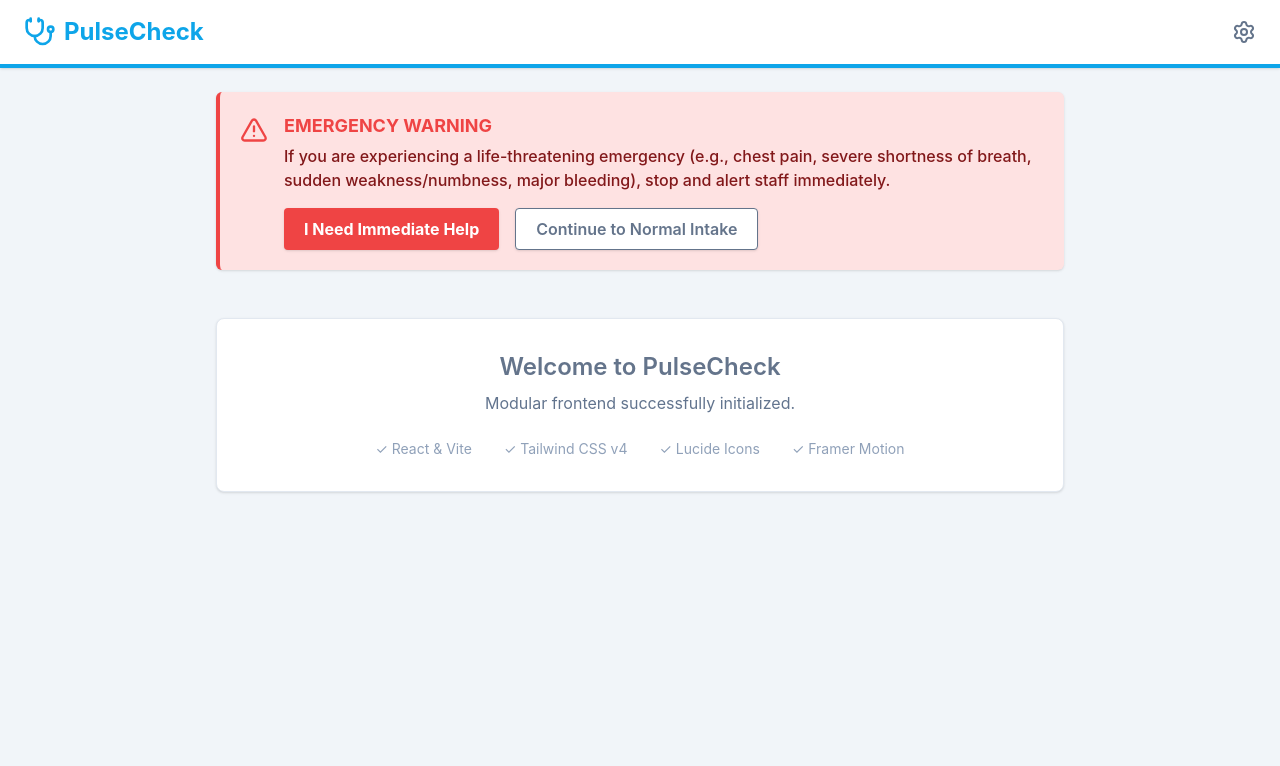
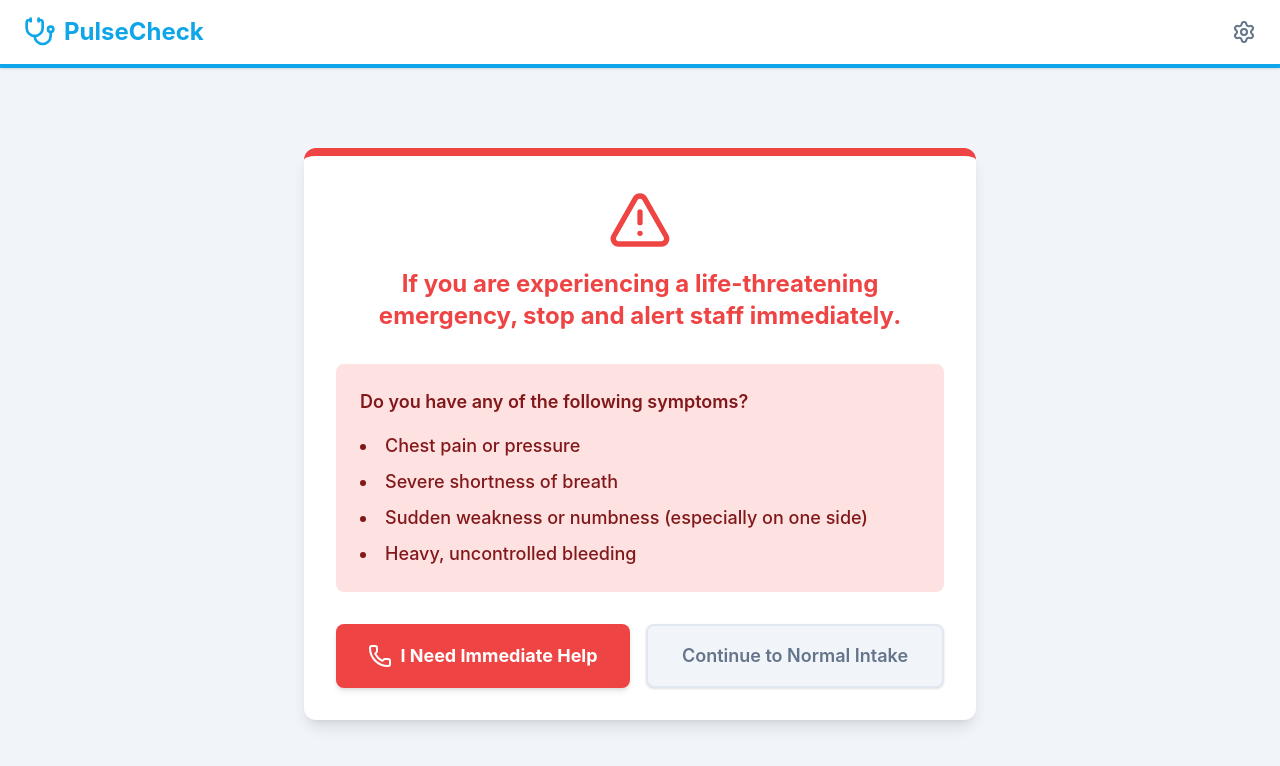
Before and after one commit to veereshkgorkals/pulsecheck-kiosk, a React (Vite) app: page / in a window 1280 px wide. Shown: the top 766 px of the page. Built offline with nearby package versions, Linux system fonts and the light colour scheme.

Commit message:
feat(triage): add emergency triage disclaimer modal and immediate alert state

```diff
--- a/src/App.tsx
+++ b/src/App.tsx
@@ -1,7 +1,11 @@
-import { AlertTriangle, Stethoscope, Settings } from 'lucide-react';
+import { useState } from 'react';
+import { AlertTriangle, Stethoscope, Settings, Phone, Volume2 } from 'lucide-react';
+import { motion } from 'framer-motion';
 import './index.css';
 
 function App() {
+  const [view, setView] = useState<'triage' | 'alert' | 'intake'>('triage');
+
   return (
     <div className="min-h-screen bg-[var(--color-medical-slate-light)] flex flex-col font-sans">
       {/* Header */}
@@ -16,40 +20,97 @@
       </header>
 
       {/* Main Content Area */}
-      <main className="flex-1 max-w-4xl w-full mx-auto p-6 flex flex-col gap-6">
+      <main className="flex-1 w-full max-w-4xl mx-auto p-6 flex flex-col items-center justify-center gap-6">
 
-        {/* Emergency Triage Disclaimer (Mockup) */}
-        <div className="bg-[var(--color-alert-red-light)] border-l-4 border-[var(--color-alert-red)] p-5 rounded-md flex gap-4 shadow-sm">
-          <AlertTriangle className="text-[var(--color-alert-red)] shrink-0 mt-1" size={28} />
-          <div>
-            <h2 className="text-[var(--color-alert-red)] font-bold text-lg mb-1">
-              EMERGENCY WARNING
-            </h2>
-            <p className="text-red-900 font-medium">
-              If you are experiencing a life-threatening emergency (e.g., chest pain, severe shortness of breath, sudden weakness/numbness, major bleeding), stop and alert staff immediately.
-            </p>
-            <div className="mt-4 flex gap-4">
-              <button className="bg-[var(--color-alert-red)] text-white px-5 py-2 rounded font-bold shadow hover:bg-red-600 transition-colors">
+        {/* Emergency Triage Disclaimer */}
+        {view === 'triage' && (
+          <div className="w-full max-w-2xl bg-white border-t-8 border-[var(--color-alert-red)] rounded-xl shadow-lg overflow-hidden">
+            <div className="p-8">
+              <div className="flex flex-col items-center text-center mb-8">
+                <AlertTriangle className="text-[var(--color-alert-red)] mb-4" size={64} />
+                <h1 className="text-2xl font-bold text-[var(--color-alert-red)]">
+                  If you are experiencing a life-threatening emergency, stop and alert staff immediately.
+                </h1>
+              </div>
+
+              <div className="bg-[var(--color-alert-red-light)] rounded-lg p-6 mb-8 text-left">
+                <h2 className="font-semibold text-red-900 mb-4 text-lg">Do you have any of the following symptoms?</h2>
+                <ul className="list-disc list-inside text-red-900 space-y-2 text-lg font-medium">
+                  <li>Chest pain or pressure</li>
+                  <li>Severe shortness of breath</li>
+                  <li>Sudden weakness or numbness (especially on one side)</li>
+                  <li>Heavy, uncontrolled bleeding</li>
+                </ul>
+              </div>
+
+              <div className="flex flex-col sm:flex-row gap-4 w-full">
+                <button
+                  onClick={() => setView('alert')}
+                  className="flex-1 bg-[var(--color-alert-red)] text-white text-lg px-6 py-4 rounded-lg font-bold shadow-md hover:bg-red-600 transition-colors flex justify-center items-center gap-2">
+                  <Phone size={24} />
                   I Need Immediate Help
                 </button>
-              <button className="bg-white text-[var(--color-medical-slate)] border border-[var(--color-medical-slate)] px-5 py-2 rounded font-semibold shadow-sm hover:bg-slate-50 transition-colors">
+                <button
+                  onClick={() => setView('intake')}
+                  className="flex-1 bg-slate-100 text-[var(--color-medical-slate)] border-2 border-slate-200 text-lg px-6 py-4 rounded-lg font-semibold shadow-sm hover:bg-slate-200 hover:border-slate-300 transition-colors">
                   Continue to Normal Intake
                 </button>
               </div>
             </div>
           </div>
+        )}
 
-        {/* Dashboard Placeholder */}
-        <div className="bg-white rounded-lg shadow-sm p-8 text-center mt-6 border border-slate-200">
+        {/* Emergency Alert State */}
+        {view === 'alert' && (
+          <div className="w-full max-w-2xl bg-[var(--color-alert-red)] text-white rounded-xl shadow-2xl overflow-hidden flex flex-col items-center p-12 text-center">
+            <motion.div
+              animate={{ scale: [1, 1.2, 1] }}
+              transition={{ repeat: Infinity, duration: 1 }}
+              className="mb-8"
+            >
+              <AlertTriangle size={120} />
+            </motion.div>
+            <h1 className="text-4xl font-bold mb-4">PLEASE WAIT</h1>
+            <p className="text-xl mb-8 font-medium">Medical staff have been alerted and are on their way to assist you.</p>
+            <button
+              className="flex items-center gap-2 bg-white text-[var(--color-alert-red)] px-6 py-3 rounded-full font-bold hover:bg-gray-100 transition-colors"
+              onClick={() => {
+                const audio = new Audio('https://actions.google.com/sounds/v1/alarms/beep_short.ogg');
+                audio.play().catch(e => console.log('Audio play failed', e));
+              }}
+            >
+              <Volume2 size={24} />
+              Play Audio Alert
+            </button>
+            <button
+              onClick={() => setView('triage')}
+              className="mt-8 text-red-200 underline hover:text-white"
+            >
+              Cancel and Return
+            </button>
+          </div>
+        )}
+
+        {/* Normal Intake Flow (Placeholder) */}
+        {view === 'intake' && (
+          <div className="w-full bg-white rounded-lg shadow-sm p-8 text-center mt-6 border border-slate-200">
             <h3 className="text-2xl font-semibold text-[var(--color-medical-slate)] mb-2">Welcome to PulseCheck</h3>
-          <p className="text-slate-500 mb-6">Modular frontend successfully initialized.</p>
+            <p className="text-slate-500 mb-6">Primary Intake Step successfully reached.</p>
             <div className="flex justify-center gap-8 text-sm text-slate-400">
               <span>✓ React & Vite</span>
               <span>✓ Tailwind CSS v4</span>
               <span>✓ Lucide Icons</span>
               <span>✓ Framer Motion</span>
             </div>
+            <button
+              onClick={() => setView('triage')}
+              className="mt-8 text-blue-500 underline hover:text-blue-600"
+            >
+              Back to Start
+            </button>
           </div>
+        )}
+
       </main>
     </div>
   );
```
Also changed, not shown: 1 other file (tests, documents, lock files or other folders). Lines whose indentation alone changed are shown as unchanged.
